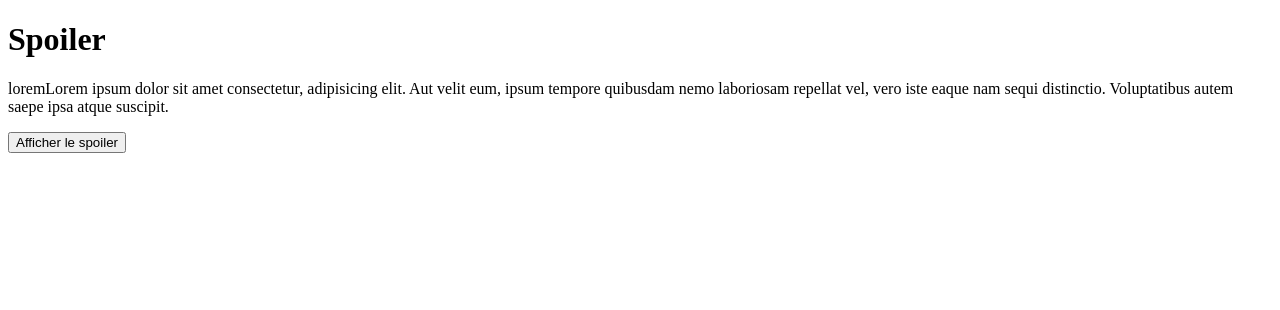
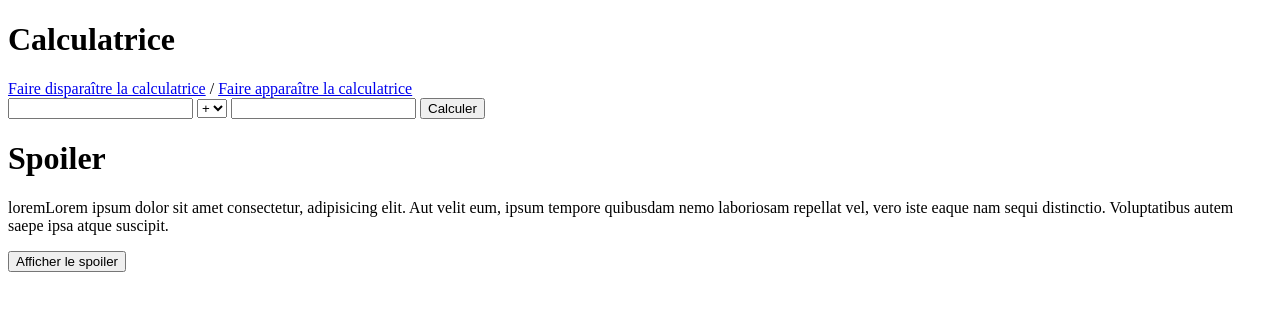
Before and after one commit to supersixaxis/exercice-calculatrice-js, a plain HTML site: page index.html in a window 1280 px wide. Drawn offline with Linux system fonts and the light colour scheme.

Commit message:
exo bonus 1

```diff
--- a/index.html
+++ b/index.html
@@ -8,13 +8,24 @@
 </head>
 <body>
 
-    <form action="">
+     <h1>Calculatrice</h1>
 
+    <a id="show" href="#">Faire disparaître la calculatrice</a><span> / </span> <a id="hide" href="#">Faire apparaître la calculatrice</a>
 
+    <form action="" method="POST">
+    <label for="number1"><input name="number1" id="number1" type="number"></label>
+    <label for="operation">
+        <select name="operation" id="operation">
+            <option value="addition">+</option>
+            <option value="soustraction">-</option>
+            <option value="multiplication">*</option>
+            <option value="division">/</option>
+        </select>
+    </label>
+    <label for="number2"><input name="number2" id="number2" type="number"></label>
 
-
-
-
+    <button type="submit" class="calculateButton">Calculer</button>
+    <div id="infos"></div>
     </form>
 
     <h1>Spoiler</h1>
```
